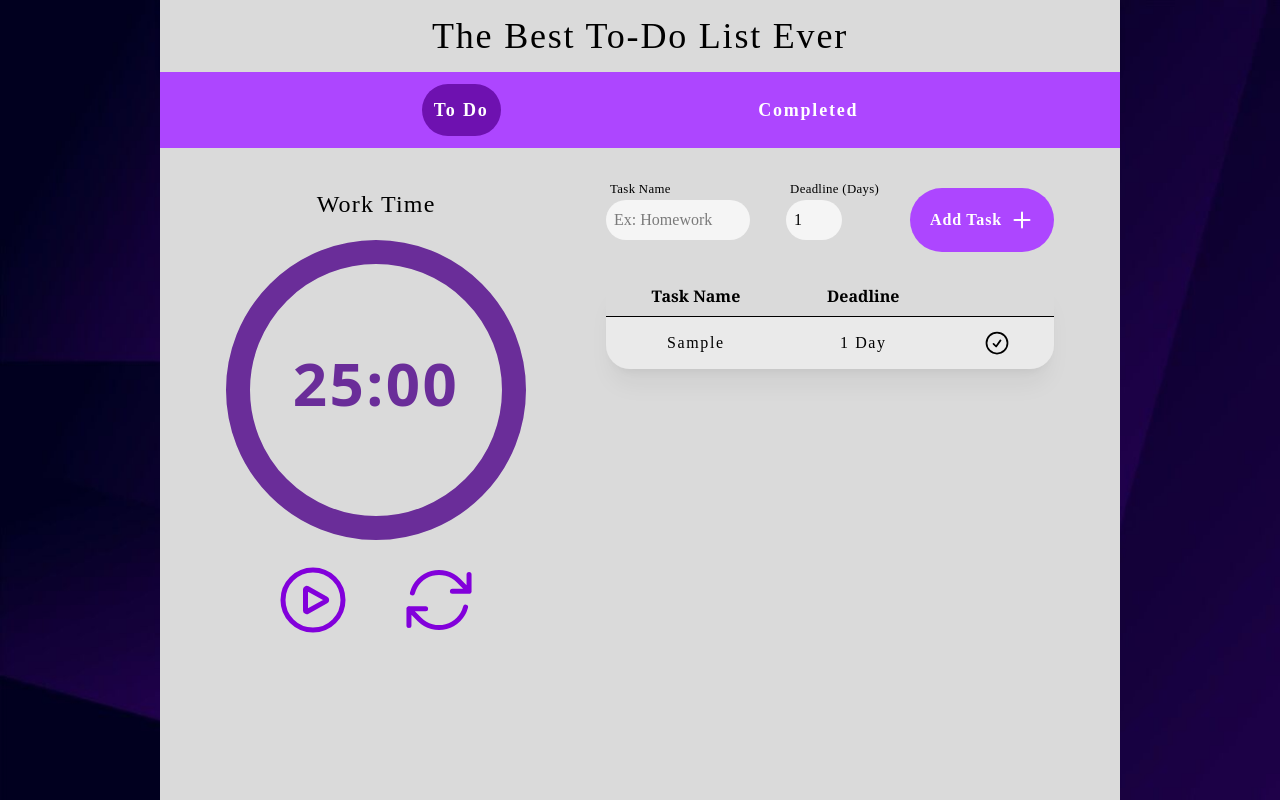
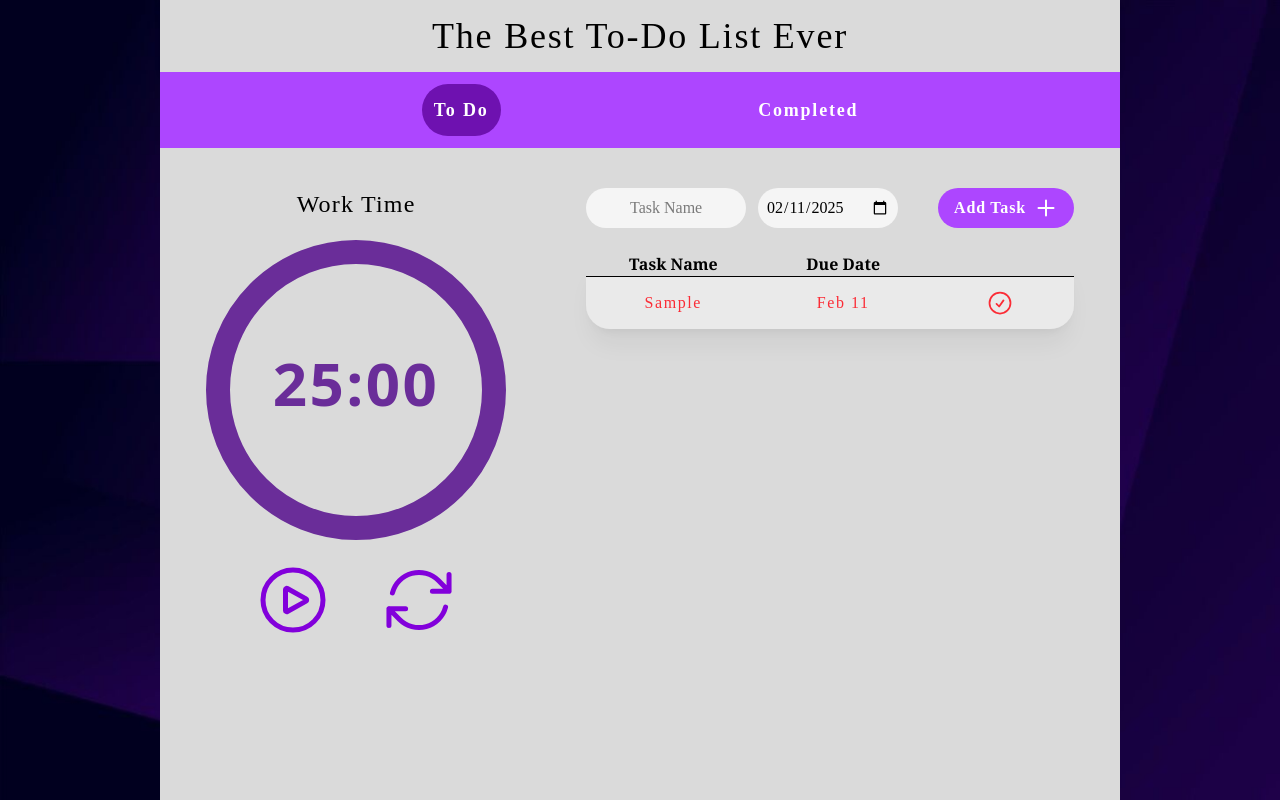
Before and after one commit to DanielFonsecaa/TodoList-Pomodoro, a React (Vite) app: page / in a window 1280 px wide. Both pictures are taken after typing "Sample" into the empty fields and a click on the button "Add Task". Built offline with nearby package versions, Linux system fonts and the light colour scheme; a web font is replaced by a local one.

Commit message:
done. missing refactor

```diff
--- a/src/Components/Timer.tsx
+++ b/src/Components/Timer.tsx
@@ -79,7 +79,7 @@ const Timer = () => {
       <h2 className=" mb-5 text-2xl tracking-wider">
         {isWork ? "Work Time" : "Break Time"}
       </h2>
-      <div className="font-sans font-bold tracking-wider">
+      <div className="font-sans  font-bold tracking-wider">
         <CircularProgressbar
           value={percentage}
           text={formattedMinutes + ":" + formattedSeconds}
@@ -87,6 +87,7 @@ const Timer = () => {
             textColor: isWork ? "#6a2d99" : "#8E5A8D",
             pathColor: isWork ? "#6a2d99" : "#8E5A8D",
             trailColor: "#DADADA",
+            strokeLinecap: "butt",
           })}
         />
       </div>
--- a/src/Components/TodoTask.tsx
+++ b/src/Components/TodoTask.tsx
@@ -11,23 +11,34 @@ const TodoTask = ({
   completionOrDeleteTask,
   isCompleteAction,
 }: Props) => {
+  const isPastOrToday = (deadline: Date): boolean => {
+    const today = new Date();
+    // Set time to midnight for both today and deadline to ignore the time part
+    today.setHours(0, 0, 0, 0);
+    const deadlineLocal = new Date(deadline);
+    deadlineLocal.setHours(0, 0, 0, 0);
+
+    return deadlineLocal <= today;
+  };
+
   return (
     <>
       <td
         className={`text-center tracking-widest px-4 py-2 ${
-          task.deadline === 0 ? "text-red-500" : ""
+          isPastOrToday(new Date(task.deadline)) ? "text-red-500" : ""
         }`}
       >
         {task.taskName}
       </td>
       <td
         className={`text-center tracking-widest px-4 py-2 ${
-          task.deadline === 0 ? "text-red-500" : ""
+          isPastOrToday(new Date(task.deadline)) ? "text-red-500" : ""
         }`}
       >
-        {task.deadline === 0
-          ? "Today"
-          : `${task.deadline} ${task.deadline === 1 ? "Day" : "Days"}`}
+        {new Date(task.deadline).toLocaleDateString("en-US", {
+          month: "short",
+          day: "2-digit",
+        })}
       </td>
       <td className="px-4 py-2 flex justify-evenly gap-2">
         {isCompleteAction ? (
@@ -45,7 +56,7 @@ const TodoTask = ({
             >
               <path
                 className={
-                  task.deadline === 0 ? "stroke-red-500" : "stroke-current"
+                  isPastOrToday(new Date(task.deadline)) ? "stroke-red-500" : ""
                 }
                 strokeLinecap="round"
                 strokeLinejoin="round"
@@ -67,6 +78,9 @@ const TodoTask = ({
               className="size-7 hover:scale-110"
             >
               <path
+                className={
+                  isPastOrToday(new Date(task.deadline)) ? "stroke-red-500" : ""
+                }
                 stroke-linecap="round"
                 stroke-linejoin="round"
                 d="m9.75 9.75 4.5 4.5m0-4.5-4.5 4.5M21 12a9 9 0 1 1-18 0 9 9 0 0 1 18 0Z"
--- a/src/Interface.ts
+++ b/src/Interface.ts
@@ -1,4 +1,4 @@
 export interface ITask {
   taskName: string;
-  deadline: number;
+  deadline: Date;
 }
--- a/src/pages/CompleteTask.tsx
+++ b/src/pages/CompleteTask.tsx
@@ -36,13 +36,17 @@ const CompleteTask = () => {
   }, []);
 
   return (
-    <div className="m-auto w-full h-full overflow-auto shadow-black/5 shadow-xl rounded-3xl">
+    <div
+      className={`m-auto w-full overflow-auto shadow-black/5 ${
+        todoList.length === 0 ? "" : "rounded-3xl shadow-xl "
+      }`}
+    >
       <table className="table-auto w-full divide-y divide-black">
-        <thead>
+        <thead className={todoList.length === 0 ? "" : "rounded-t-3xl"}>
           <tr className="font-serif">
-            <th className="px-4 py-2">Task Name</th>
-            <th className="px-4 py-2">Deadline</th>
-            <th className="px-4 py-2"></th>
+            <th className="lg:px-14 ">Task Name</th>
+            <th className="lg:px-14 ">Duo Date</th>
+            <th className="lg:px-14 "></th>
           </tr>
         </thead>
         <tbody>
--- a/src/pages/Home.tsx
+++ b/src/pages/Home.tsx
@@ -6,7 +6,7 @@ import { motion } from "framer-motion";
 
 const Home = () => {
   const [task, setTask] = useState<string>("");
-  const [deadline, setDeadline] = useState<number>(1);
+  const [deadline, setDeadline] = useState<Date>(new Date());
   const [todoList, setTodoList] = useState<ITask[]>([]);
 
   const [taskToComplete, setTaskToComplete] = useState<string>();
@@ -27,7 +27,7 @@ const Home = () => {
 
     const newTask = {
       taskName: task,
-      deadline: deadline,
+      deadline: deadline || new Date(),
     };
 
     const newList = [...todoList, newTask];
@@ -35,7 +35,7 @@ const Home = () => {
 
     setTodoList(newList);
     setTask("");
-    setDeadline(1);
+    setDeadline(new Date());
   };
 
   const handleConfirmComplete = (taskName: string): void => {
@@ -88,38 +88,34 @@ const Home = () => {
       setTodoList(parsedTasks);
     }
   }, []);
+
   return (
     <div className="m-auto w-full">
-      <div className="flex lg:flex-row flex-col gap-3 items-center justify-evenly">
-        <div className="capitalize flex gap-9">
-          <div className="w-36 group relative">
-            <label className="text-black tracking-wide text-[.8em] absolute -top-5 left-1">
-              Task Name
-            </label>
+      <div className="flex lg:flex-row flex-col lg:gap-10 gap-3">
+        <div className="capitalize flex lg:flex-row flex-col lg:items-center gap-3">
+          <div>
             <input
-              className="w-36 outline-0 bg-[#F5F5F5] rounded-full p-2"
+              className="outline-0 bg-[#F5F5F5] rounded-full text-center p-2 lg:w-40 w-full"
               type="text"
-              placeholder="Ex: Homework"
+              placeholder="Task Name"
               value={task}
               onChange={(e) => setTask(e.target.value)}
             />
           </div>
 
-          <div className="w-28 group relative">
-            <label className="text-black tracking-wide text-[.8em] absolute -top-5 left-1">
-              Deadline (Days)
-            </label>
+          <div>
             <input
-              className="w-14 outline-0 bg-[#F5F5F5] rounded-full p-2"
-              type="number"
+              className="outline-0 bg-[#F5F5F5] rounded-full gap-2 p-2 w-full flex flex-row justify-center"
+              type="Date"
               placeholder="Days"
-              value={deadline}
-              onChange={(e) => setDeadline(Number(e.target.value))}
+              min={new Date().toISOString().split("T")[0]}
+              value={deadline.toISOString().split("T")[0]}
+              onChange={(e) => setDeadline(new Date(e.target.value))}
             />
           </div>
         </div>
         <button
-          className="text-white font-bold tracking-wider flex gap-2 bg-purple-500 p-5 rounded-full hover:bg-purple-600 active:bg-purple-400 h-fit hover:scale-105 transition-all duration-300 active:translate-y-5"
+          className="text-white font-bold tracking-wider flex items-center justify-center gap-2 px-4 py-2 rounded-full bg-purple-500 transition-all duration-300 hover:bg-purple-600 hover:scale-105 active:translate-y-5"
           onClick={addTask}
         >
           <span>Add Task</span>
@@ -140,13 +136,17 @@ const Home = () => {
         </button>
       </div>
 
-      <div className=" overflow-auto mt-6 shadow-black/5 shadow-xl rounded-3xl">
+      <div
+        className={`m-auto mt-6 w-full overflow-auto shadow-black/5 ${
+          todoList.length === 0 ? "" : "rounded-3xl shadow-xl "
+        }`}
+      >
         <table className="table-auto w-full divide-y divide-black border-collapse">
           <thead>
             <tr className="font-serif">
-              <th className="px-4 py-2">Task Name</th>
-              <th className="px-4 py-2">Deadline</th>
-              <th className="px-4 py-2"></th>
+              <th>Task Name</th>
+              <th>Due Date</th>
+              <th></th>
             </tr>
           </thead>
           <tbody>
```
